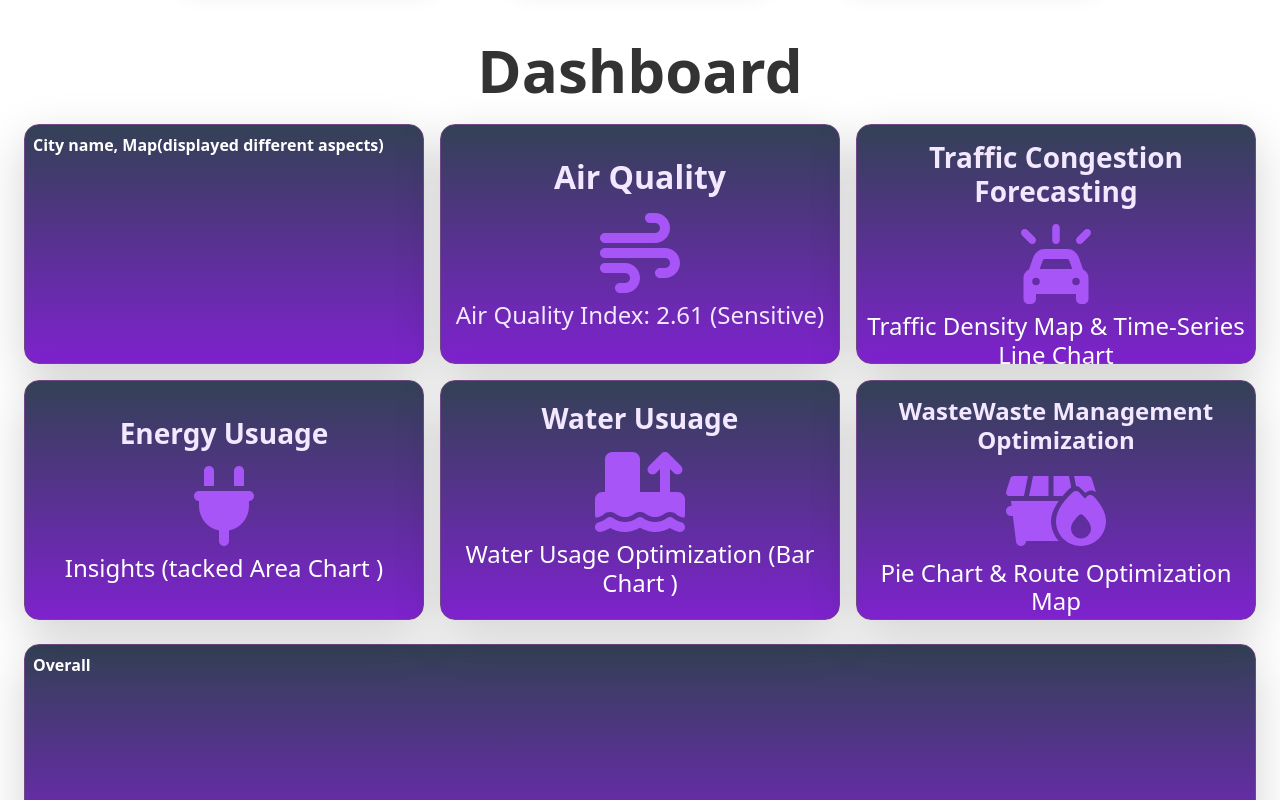
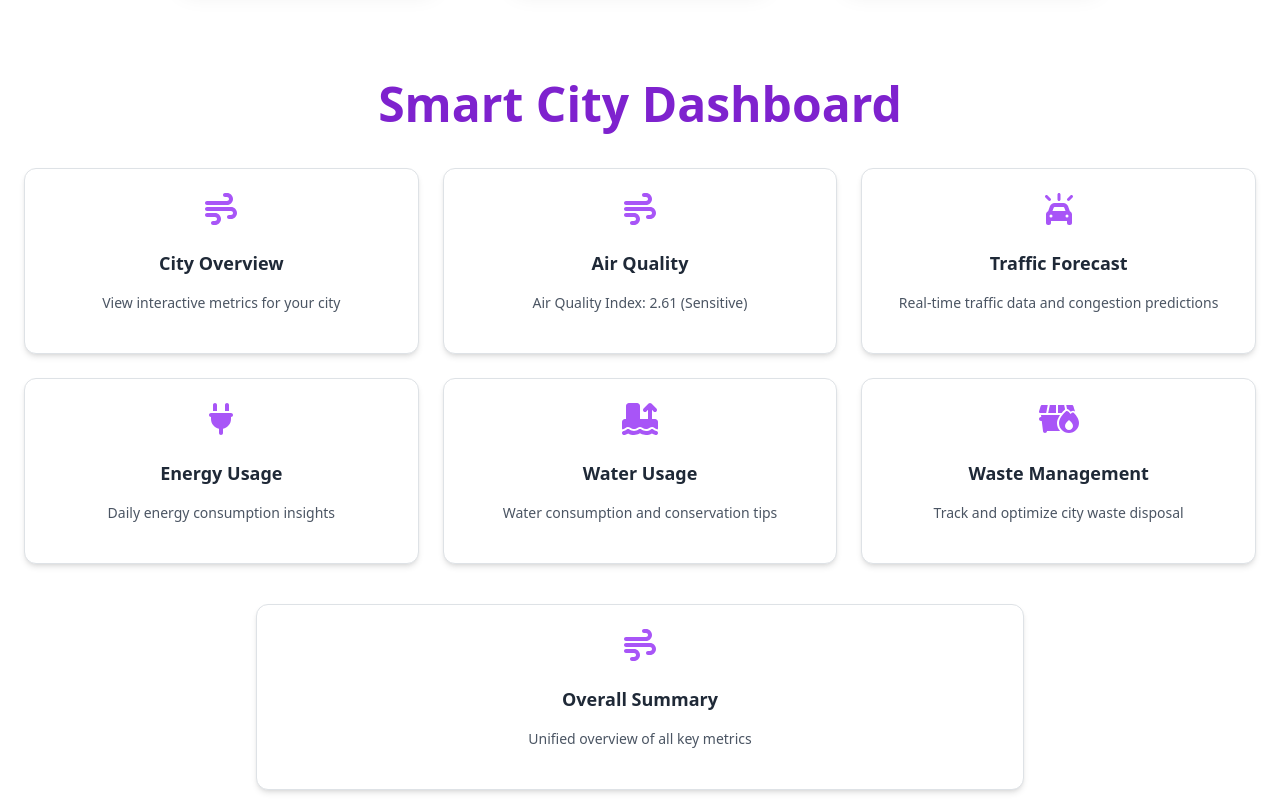
Before and after one commit to Oshika22/susdev, a React (Vite) app in the folder ui/: page / in a window 1280 px wide. Shown: the part 1920-2720 px from the top of the page. Built offline with nearby package versions, Linux system fonts and the light colour scheme; a web font is replaced by a local one.

Commit message:
api added

```diff
--- a/ui/src/App.jsx
+++ b/ui/src/App.jsx
@@ -1,6 +1,5 @@
 import { useRef } from 'react';
 import { BrowserRouter as Router, Routes, Route, useLocation } from 'react-router-dom';
-import './App.css';
 
 import BasicNavbar from './components/nav';
 import Home from './pages/home';
--- a/ui/src/assets/images/index.js
+++ b/ui/src/assets/images/index.js
@@ -8,6 +8,7 @@ import i3 from "./i3.jpg";
 import air1 from "./air1.png";
 import air11 from "./air11.png";
 import air2 from "./air2.png";
+import globe from './urbanOptBase.png'
 export {
     bgweb,
     bg2,
@@ -18,5 +19,6 @@ export {
     i3,
     air1,
     air11,
-    air2
+    air2,
+    globe
 }
--- /dev/null
+++ b/ui/src/components/DashboardCard.jsx
@@ -0,0 +1,44 @@
+// import React from 'react';
+// import { FontAwesomeIcon } from '@fortawesome/react-fontawesome';
+// import classNames from 'classnames';
+
+// export default function DashboardCard({ title, description, icon, onClick, className }) {
+//   return (
+//     <div
+//       onClick={onClick}
+//       className={classNames(
+//         'cursor-pointer backdrop-blur-md bg-white/10 border border-purple-300 shadow-xl',
+//         'rounded-2xl p-5 flex flex-col items-center justify-center text-white hover:scale-105 transition-transform duration-300 ease-in-out',
+//         'hover:shadow-purple-500/30 hover:border-purple-400',
+//         className
+//       )}
+//     >
+//       <FontAwesomeIcon icon={icon} size="3x" className="text-purple-300 mb-4 drop-shadow-lg" />
+//       <h3 className="text-lg md:text-xl font-semibold mb-2 text-center">{title}</h3>
+//       <p className="text-sm text-purple-100 text-center px-2">{description}</p>
+//     </div>
+//   );
+// }
+
+
+import React from 'react';
+import { FontAwesomeIcon } from '@fortawesome/react-fontawesome';
+import classNames from 'classnames';
+
+export default function DashboardCard({ title, description, icon, onClick, className }) {
+  return (
+    <div
+      onClick={onClick}
+      role="button"
+      className={classNames(
+        'cursor-pointer bg-white border border-gray-200 rounded-xl shadow-md hover:shadow-lg transition-transform duration-300 ease-in-out',
+        'p-6 flex flex-col justify-center items-center text-center hover:-translate-y-1',
+        className
+      )}
+    >
+      <FontAwesomeIcon icon={icon} size="2x" className="text-purple-500 mb-4" />
+      <h3 className="text-lg font-semibold text-gray-800">{title}</h3>
+      <p className="text-sm text-gray-600 mt-2">{description}</p>
+    </div>
+  );
+}
--- a/ui/src/pages/dashboard.jsx
+++ b/ui/src/pages/dashboard.jsx
@@ -1,52 +1,197 @@
+// import React from 'react';
+// import { FontAwesomeIcon } from '@fortawesome/react-fontawesome';
+// import { faWind, faCarOn, faPlug, faArrowUpFromWaterPump, faDumpsterFire } from '@fortawesome/free-solid-svg-icons';
+// import { air1 } from '../assets/images/index.js';
+// import { useNavigate } from 'react-router-dom';
+// import { Button } from 'react-bootstrap';
+// export default function Dashboard() {
+//     const navigate = useNavigate();
+//     return (
+//         <div>
+//             <div>
+//                 <h1 className="text-6xl text-[#333333] font-semibold mb-6 text-center">Dashboard</h1>
+//                 <div className='grid grid-cols-1 sm:grid-cols-2 md:grid-cols-3 lg:grid-cols-3 gap-3 m-4'>
+//                     <div className='w-1/1 h-60 bg-gradient-to-b from-slate-700 to-purple-700 rounded-[15px] border-1 border-[#704886] shadow-lg p-2 font-semibold text-white transition-transform duration-300 hover:scale-105 '>City name, Map(displayed different aspects)</div>
+//                     <button
+//                     onClick={() => navigate('/air')}
+//                     className='flex flex-col justify-center items-center w-1/1 h-60 bg-gradient-to-b from-slate-700 to-purple-700 rounded-[15px] border-1 border-[#704886] shadow-lg p-2 font-semibold text-white transition-transform duration-300 hover:scale-105 '
+//                     >
+//                         <h2 className='m-2 font-semibold text-purple-100'>Air Quality</h2>
+//                         <FontAwesomeIcon icon={faWind} size='5x' className='m-2 text-purple-500'/>
+//                         <h4 className='text-purple-100'>Air Quality Index: 2.61 (Sensitive)</h4>
+//                     </button>
+//                     <button
+//                     className='w-1/1 h-60 bg-gradient-to-b from-slate-700 to-purple-700 rounded-[15px] border-1 border-[#704886] shadow-lg p-2 font-semibold text-white transition-transform duration-300 hover:scale-105 '>
+//                         <h3 className='m-2 font-semibold text-purple-100'>Traffic Congestion Forecasting</h3>
+//                         <FontAwesomeIcon icon={faCarOn} size='5x' className='m-2 text-purple-500'/>
+//                         <h4>Traffic Density Map & Time-Series Line Chart</h4></button>
+//                     <button
+//                     className='w-1/1 h-60 bg-gradient-to-b from-slate-700 to-purple-700 rounded-[15px] border-1 border-[rgb(112,72,134)] shadow-lg p-2 font-semibold text-white transition-transform duration-300 hover:scale-105 '>
+//                         <h3 className='m-2 font-semibold text-purple-100'>Energy Usuage</h3>
+//                         <FontAwesomeIcon icon={faPlug} size='5x' className='m-2 text-purple-500'/>
+//                         <h4>Insights (tacked Area Chart )</h4></button>
+//                     <button
+//                     className='w-1/1 h-60 bg-gradient-to-b from-slate-700 to-purple-700 rounded-[15px] border-1 border-[#704886] shadow-lg p-2 font-semibold text-white transition-transform duration-300 hover:scale-105 '>
+//                         <h3 className='m-2 font-semibold text-purple-100'>Water Usuage</h3>
+//                         <FontAwesomeIcon icon={faArrowUpFromWaterPump} size='5x' className='m-2 text-purple-500'/>
+
+//                         <h4>Water Usage Optimization (Bar Chart )</h4></button>
+//                     <button
+//                     className='w-1/1 h-60 bg-gradient-to-b from-slate-700 to-purple-700 rounded-[15px] border-1 border-[#704886] shadow-lg p-2 font-semibold text-white transition-transform duration-300 hover:scale-105 '>
+//                         <h4 className='m-2 font-semibold text-purple-100'>WasteWaste Management Optimization</h4>
+//                         <FontAwesomeIcon icon={faDumpsterFire} size='5x' className='m-2 text-purple-500'/>
+
+//                         <h4>Pie Chart & Route Optimization Map</h4>
+//                         </button>
+
+//                 </div>
+//                 <div className='w-1/1 h-60 bg-gradient-to-b from-slate-700 to-purple-700 rounded-[15px] border-1 border-[#704886] shadow-lg p-2 font-semibold text-white m-4 transition-transform duration-300 hover:scale-95 '>Overall</div>
+//             </div>
+//         </div>
+//     );
+// };
+
+
+// import React from 'react';
+// import { faWind, faCarOn, faPlug, faArrowUpFromWaterPump, faDumpsterFire } from '@fortawesome/free-solid-svg-icons';
+// import { useNavigate } from 'react-router-dom';
+// import DashboardCard from '../components/DashboardCard';
+
+// export default function Dashboard() {
+//   const navigate = useNavigate();
+
+//   const cards = [
+//     {
+//       title: 'City Overview',
+//       description: 'Explore your city metrics visually with a dynamic map.',
+//       icon: faWind,
+//     },
+//     {
+//       title: 'Air Quality',
+//       description: 'Air Quality Index: 2.61 (Sensitive)',
+//       icon: faWind,
+//       onClick: () => navigate('/air'),
+//     },
+//     {
+//       title: 'Traffic Forecast',
+//       description: 'Real-time traffic & prediction charts.',
+//       icon: faCarOn,
+//     },
+//     {
+//       title: 'Energy Usage',
+//       description: 'Electricity insights via stacked area chart.',
+//       icon: faPlug,
+//     },
+//     {
+//       title: 'Water Usage',
+//       description: 'Bar chart analysis of water consumption trends.',
+//       icon: faArrowUpFromWaterPump,
+//     },
+//     {
+//       title: 'Waste Management',
+//       description: 'Pie charts and optimized collection routes.',
+//       icon: faDumpsterFire,
+//     },
+//   ];
+
+//   return (
+//     <div className="min-h-screen bg-gradient-to-br from-[#1e1e2f] via-[#2c2c54] to-[#1e1e2f] px-6 py-10">
+//       <h1 className="text-center text-4xl md:text-6xl font-extrabold bg-gradient-to-r from-purple-400 to-pink-600 text-transparent bg-clip-text mb-12 drop-shadow-lg">
+//         Smart City Dashboard
+//       </h1>
+
+//       <div className="grid grid-cols-1 sm:grid-cols-2 lg:grid-cols-3 gap-8 max-w-6xl mx-auto">
+//         {cards.map((card, idx) => (
+//           <DashboardCard
+//             key={idx}
+//             title={card.title}
+//             description={card.description}
+//             icon={card.icon}
+//             onClick={card.onClick}
+//           />
+//         ))}
+//       </div>
+
+//       <div className="max-w-2xl mx-auto mt-12">
+//         <DashboardCard
+//           title="Overall Summary"
+//           description="Get a unified view of all sustainability metrics."
+//           icon={faWind}
+//           className="hover:scale-100"
+//         />
+//       </div>
+//     </div>
+//   );
+// }
+
+
 import React from 'react';
-import { FontAwesomeIcon } from '@fortawesome/react-fontawesome';
 import { faWind, faCarOn, faPlug, faArrowUpFromWaterPump, faDumpsterFire } from '@fortawesome/free-solid-svg-icons';
-import { air1 } from '../assets/images/index.js';
 import { useNavigate } from 'react-router-dom';
-import { Button } from 'react-bootstrap';
+import DashboardCard from '../components/DashboardCard';
+
 export default function Dashboard() {
-    const navigate = useNavigate();
-    return (
-        <div>
-            <div>
-                <h1 className="text-6xl text-[#333333] font-semibold mb-6 text-center">Dashboard</h1>
-                <div className='grid grid-cols-1 sm:grid-cols-2 md:grid-cols-3 lg:grid-cols-3 gap-3 m-4'>
-                    <div className='w-1/1 h-60 bg-gradient-to-b from-slate-700 to-purple-700 rounded-[15px] border-1 border-[#704886] shadow-lg p-2 font-semibold text-white transition-transform duration-300 hover:scale-105 '>City name, Map(displayed different aspects)</div>
-                    <button
-                    onClick={() => navigate('/air')}
-                    className='flex flex-col justify-center items-center w-1/1 h-60 bg-gradient-to-b from-slate-700 to-purple-700 rounded-[15px] border-1 border-[#704886] shadow-lg p-2 font-semibold text-white transition-transform duration-300 hover:scale-105 '
-                    >
-                        <h2 className='m-2 font-semibold text-purple-100'>Air Quality</h2>
-                        <FontAwesomeIcon icon={faWind} size='5x' className='m-2 text-purple-500'/>
-                        <h4 className='text-purple-100'>Air Quality Index: 2.61 (Sensitive)</h4>
-                    </button>
-                    <button
-                    className='w-1/1 h-60 bg-gradient-to-b from-slate-700 to-purple-700 rounded-[15px] border-1 border-[#704886] shadow-lg p-2 font-semibold text-white transition-transform duration-300 hover:scale-105 '>
-                        <h3 className='m-2 font-semibold text-purple-100'>Traffic Congestion Forecasting</h3>
-                        <FontAwesomeIcon icon={faCarOn} size='5x' className='m-2 text-purple-500'/>
-                        <h4>Traffic Density Map & Time-Series Line Chart</h4></button>
-                    <button
-                    className='w-1/1 h-60 bg-gradient-to-b from-slate-700 to-purple-700 rounded-[15px] border-1 border-[rgb(112,72,134)] shadow-lg p-2 font-semibold text-white transition-transform duration-300 hover:scale-105 '>
-                        <h3 className='m-2 font-semibold text-purple-100'>Energy Usuage</h3>
-                        <FontAwesomeIcon icon={faPlug} size='5x' className='m-2 text-purple-500'/>
-                        <h4>Insights (tacked Area Chart )</h4></button>
-                    <button
-                    className='w-1/1 h-60 bg-gradient-to-b from-slate-700 to-purple-700 rounded-[15px] border-1 border-[#704886] shadow-lg p-2 font-semibold text-white transition-transform duration-300 hover:scale-105 '>
-                        <h3 className='m-2 font-semibold text-purple-100'>Water Usuage</h3>
-                        <FontAwesomeIcon icon={faArrowUpFromWaterPump} size='5x' className='m-2 text-purple-500'/>
+  const navigate = useNavigate();
 
-                        <h4>Water Usage Optimization (Bar Chart )</h4></button>
-                    <button
-                    className='w-1/1 h-60 bg-gradient-to-b from-slate-700 to-purple-700 rounded-[15px] border-1 border-[#704886] shadow-lg p-2 font-semibold text-white transition-transform duration-300 hover:scale-105 '>
-                        <h4 className='m-2 font-semibold text-purple-100'>WasteWaste Management Optimization</h4>
-                        <FontAwesomeIcon icon={faDumpsterFire} size='5x' className='m-2 text-purple-500'/>
+  const cards = [
+    {
+      title: 'City Overview',
+      description: 'View interactive metrics for your city',
+      icon: faWind,
+    },
+    {
+      title: 'Air Quality',
+      description: 'Air Quality Index: 2.61 (Sensitive)',
+      icon: faWind,
+      onClick: () => navigate('/air'),
+    },
+    {
+      title: 'Traffic Forecast',
+      description: 'Real-time traffic data and congestion predictions',
+      icon: faCarOn,
+    },
+    {
+      title: 'Energy Usage',
+      description: 'Daily energy consumption insights',
+      icon: faPlug,
+    },
+    {
+      title: 'Water Usage',
+      description: 'Water consumption and conservation tips',
+      icon: faArrowUpFromWaterPump,
+    },
+    {
+      title: 'Waste Management',
+      description: 'Track and optimize city waste disposal',
+      icon: faDumpsterFire,
+    },
+  ];
 
-                        <h4>Pie Chart & Route Optimization Map</h4>
-                        </button>
+  return (
+    <div className="min-h-screen bg-white px-4 py-10">
+      <h1 className="text-4xl md:text-5xl font-bold text-center text-purple-700 mb-10">
+        Smart City Dashboard
+      </h1>
 
-                </div>
-                <div className='w-1/1 h-60 bg-gradient-to-b from-slate-700 to-purple-700 rounded-[15px] border-1 border-[#704886] shadow-lg p-2 font-semibold text-white m-4 transition-transform duration-300 hover:scale-95 '>Overall</div>
-            </div>
-        </div>
-    );
-};
+      <div className="grid grid-cols-1 sm:grid-cols-2 lg:grid-cols-3 gap-6 max-w-7xl mx-auto">
+        {cards.map((card, idx) => (
+          <DashboardCard
+            key={idx}
+            title={card.title}
+            description={card.description}
+            icon={card.icon}
+            onClick={card.onClick}
+          />
+        ))}
+      </div>
+
+      <div className="max-w-3xl mx-auto mt-10">
+        <DashboardCard
+          title="Overall Summary"
+          description="Unified overview of all key metrics"
+          icon={faWind}
+        />
+      </div>
+    </div>
+  );
+}
--- a/ui/src/pages/home.jsx
+++ b/ui/src/pages/home.jsx
@@ -1,7 +1,7 @@
 import { useState, useEffect } from "react";
 import { BrowserRouter as Router, Routes, Route } from 'react-router-dom';
 import bgImg from "../assets/images/bg.jpg"; // Adjust the path as necessary
-import { bgweb, i1, i2, i3, bg4 } from "../assets/images/index"; // Adjust the path as necessary
+import { bgweb, i1, i2, i3, bg4, globe } from "../assets/images/index"; // Adjust the path as necessary
 import Dashboard from './dashboard';
 
 const Home = ({ scrollToSection, refs }) => {
```
Also changed, not shown: ui/src/App.css (deleted), ui/src/assets/images/urbanOptBase.png (added).
